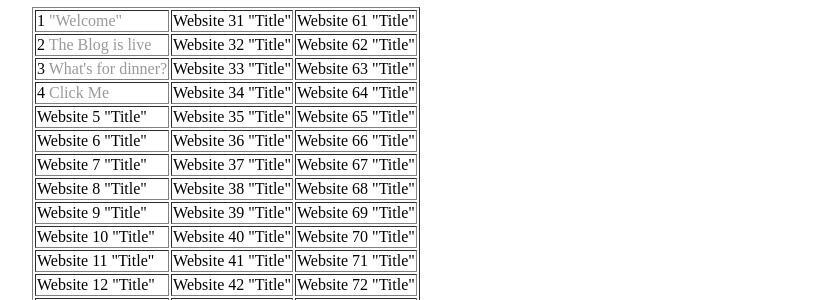
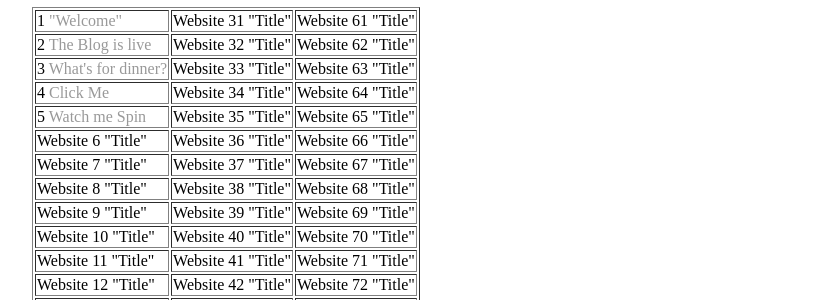
Before and after one commit to sagekreyol/sagekreyol.github.io, a Jekyll site: the page built from index.html, in a window 1280 px wide. Shown: the part 306-606 px from the top of the page, without its empty margins (160-994 px from the left). Built offline with Jekyll 4.4.1, drawn with Linux system fonts in a browser that asks for light colours.

Commit message:
Update index.html

```diff
--- a/index.html
+++ b/index.html
@@ -29,7 +29,7 @@
     <td>Website 64 "Title"</td>
   </tr>
   <tr>
-<td>Website 5 "Title"</td>
+<td>5 <a href="/public/5SitandSpin.html">Watch me Spin</td>
     <td>Website 35 "Title"</td>
     <td>Website 65 "Title"</td>
   </tr>
```
